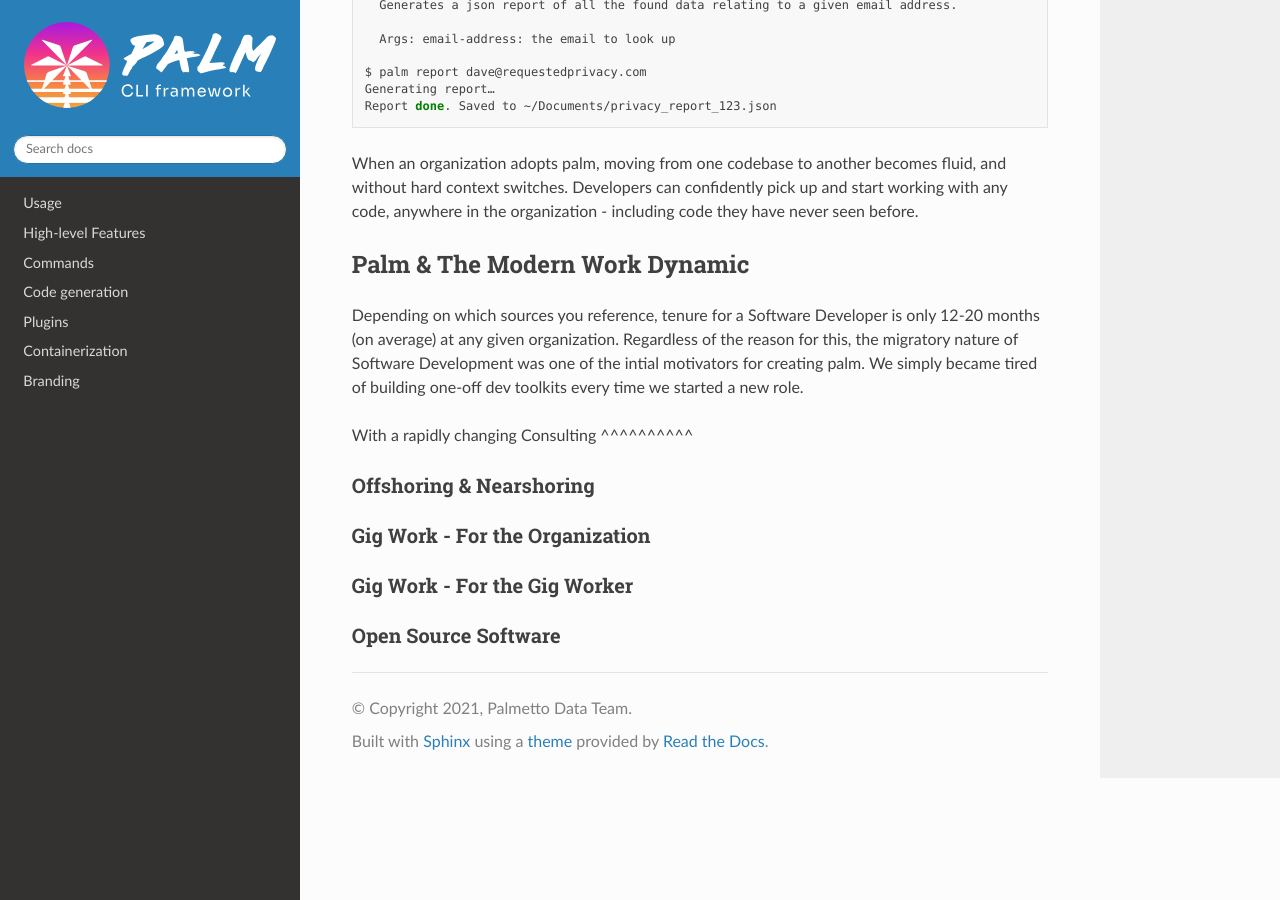
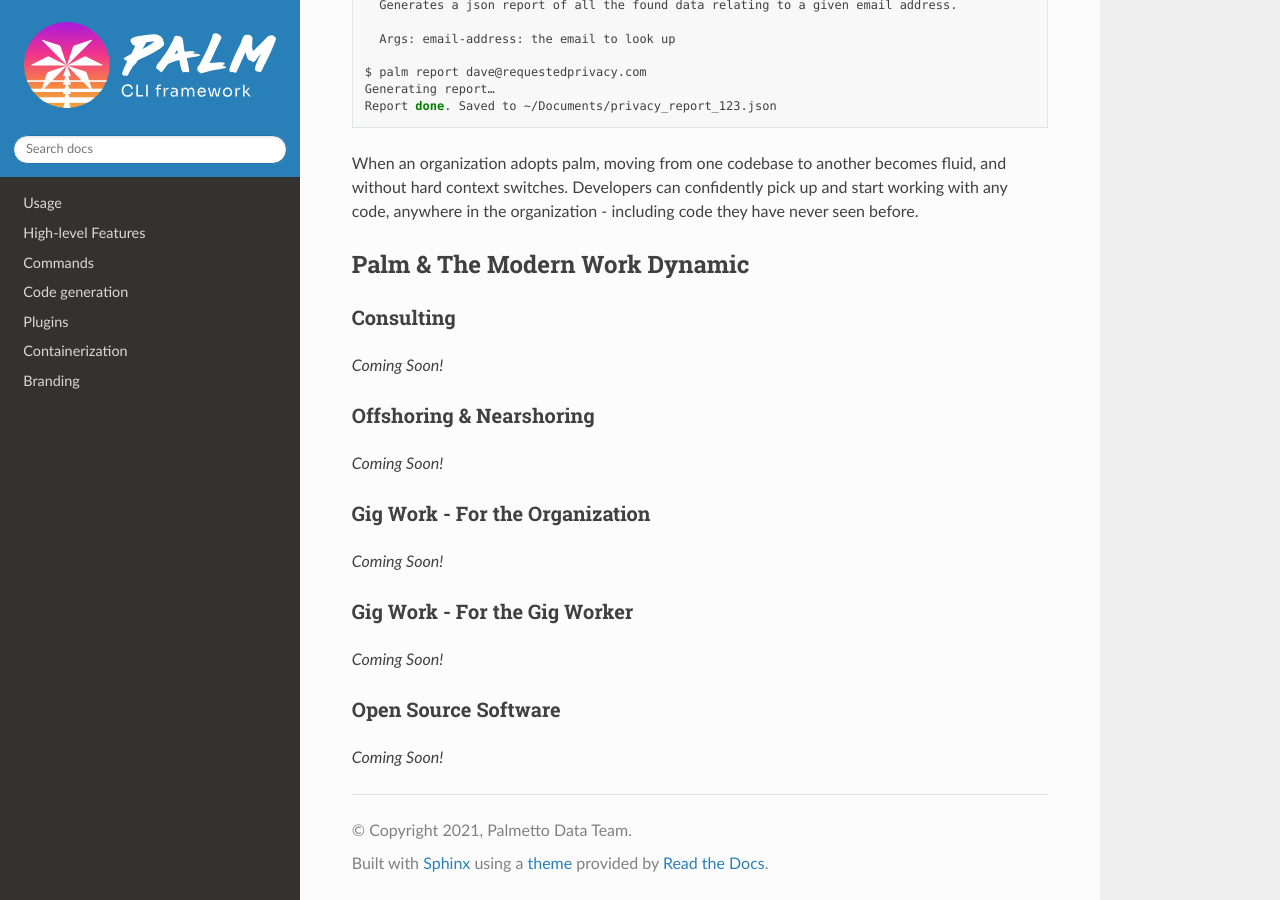
Before and after one commit to palmetto/palm-cli, a Sphinx documentation site: the page built from docs/source/introduction/examples.rst, in a window 1280 px wide and 900 px high, scrolled down 2221 px. Built offline with Sphinx 7.4.7 and the Read the Docs theme 2.0.0, drawn with Linux system fonts in a browser that asks for light colours.

```diff
--- a/docs/source/introduction/examples.rst
+++ b/docs/source/introduction/examples.rst
@@ -111,25 +111,26 @@ When an organization adopts palm, moving from one codebase to another becomes fl
 Developers can confidently pick up and start working with any code, anywhere in the organization - including code they have never seen before.
 
 
+
 Palm & The Modern Work Dynamic
 ==============================
 
-Depending on which sources you reference, tenure for a Software Developer is only 12-20 months (on average) at any given organization.
-Regardless of the reason for this, the migratory nature of Software Development was one of the intial motivators for creating palm.
-We simply became tired of building one-off dev toolkits every time we started a new role.
-
-With a rapidly changing
 Consulting
 ^^^^^^^^^^
+*Coming Soon!*
 
 Offshoring & Nearshoring
 ^^^^^^^^^^^^^^^^^^^^^^^^
+*Coming Soon!*
 
 Gig Work - For the Organization
 ^^^^^^^^^^^^^^^^^^^^^^^^^^^^^^^
+*Coming Soon!*
 
 Gig Work - For the Gig Worker
 ^^^^^^^^^^^^^^^^^^^^^^^^^^^^^
+*Coming Soon!*
 
 Open Source Software
 ^^^^^^^^^^^^^^^^^^^^
+*Coming Soon!*
```
Also changed, not shown: docs/source/introduction/viewpoint.rst (+4 -4 lines).
